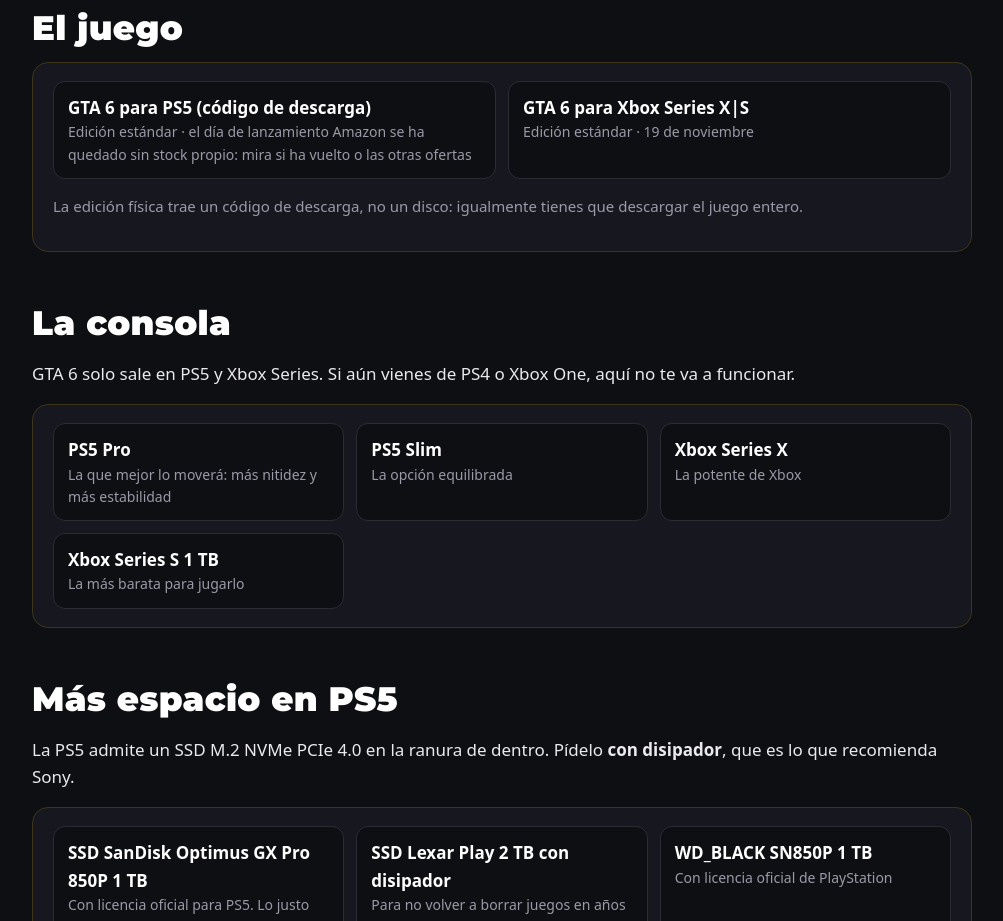
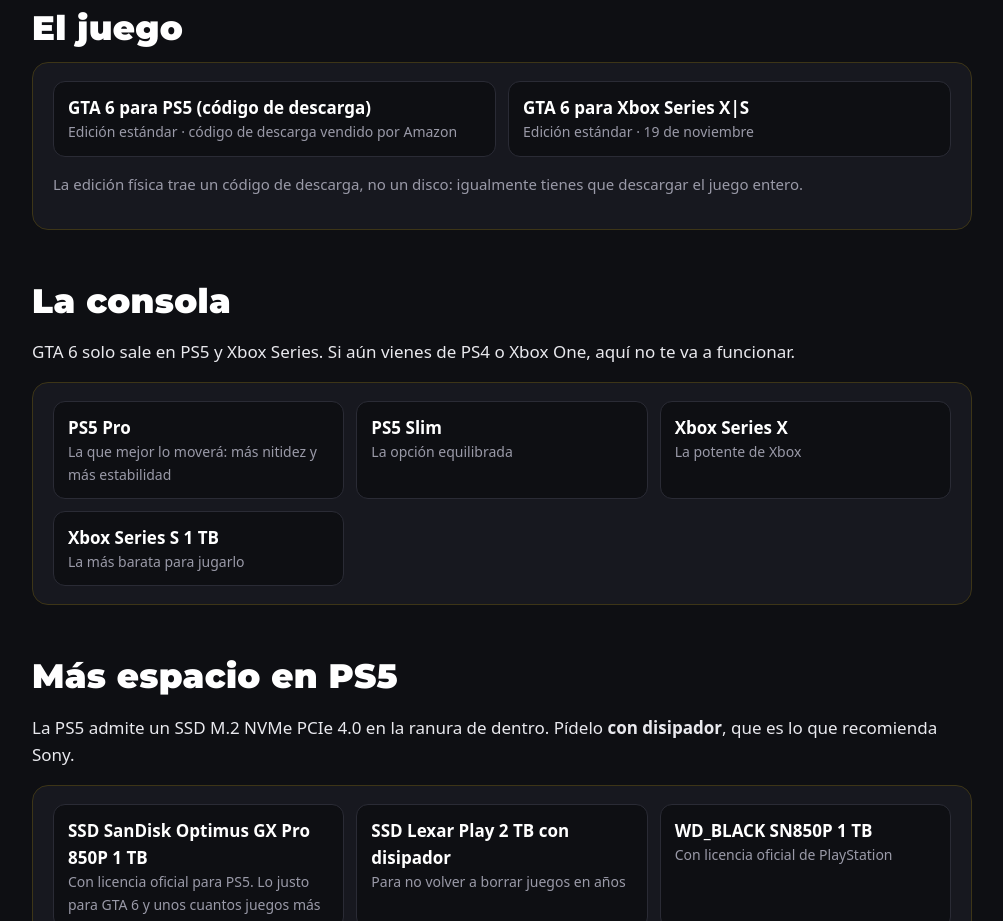
Before and after one commit to godcayt/godcayt.github.io, a plain HTML site: page equipo.html in a window 1280 px wide. Shown: the part 920-1841 px from the top of the page, without its empty margins (138-1141 px from the left). Drawn offline with Linux system fonts and the light colour scheme.

Commit message:
Equipo: GTA 6 vuelve a venderlo Amazon, quitado el aviso de sin stock
Co-Authored-By: Claude Opus 5.5 <noreply@anthropic.com>
Claude-Session: https://claude.ai/code/session_01X77GVo6A1QgwJNqAXvM6Au

```diff
--- a/equipo.html
+++ b/equipo.html
@@ -33,7 +33,7 @@
 <p class="lead">GTA 6 pide <b>hasta 212 GB libres</b>. En una PS5 de 825 GB te quedan unos 667 GB útiles (en la Slim de 1 TB, unos 848), así que con varios juegos grandes ya no cabe. Antes de comprar nada, mira si te basta con <a href="respuestas.html">borrar lo que no usas</a>. Si te falta algo, esto es lo que yo elegiría.</p>
 
 <h2>El juego</h2>
-<div class="card afi"><div class="prods"><a href="https://www.amazon.es/dp/B0GZH9BJYD?tag=godca06-21" rel="sponsored nofollow noopener" target="_blank">GTA 6 para PS5 (código de descarga)<i>Edición estándar · el día de lanzamiento Amazon se ha quedado sin stock propio: mira si ha vuelto o las otras ofertas</i></a><a href="https://www.amazon.es/s?k=Grand+Theft+Auto+VI+Xbox+Series&tag=godca06-21" rel="sponsored nofollow noopener" target="_blank">GTA 6 para Xbox Series X|S<i>Edición estándar · 19 de noviembre</i></a></div><p class="nota">La edición física trae un código de descarga, no un disco: igualmente tienes que descargar el juego entero.</p></div>
+<div class="card afi"><div class="prods"><a href="https://www.amazon.es/dp/B0GZH9BJYD?tag=godca06-21" rel="sponsored nofollow noopener" target="_blank">GTA 6 para PS5 (código de descarga)<i>Edición estándar · código de descarga vendido por Amazon</i></a><a href="https://www.amazon.es/s?k=Grand+Theft+Auto+VI+Xbox+Series&tag=godca06-21" rel="sponsored nofollow noopener" target="_blank">GTA 6 para Xbox Series X|S<i>Edición estándar · 19 de noviembre</i></a></div><p class="nota">La edición física trae un código de descarga, no un disco: igualmente tienes que descargar el juego entero.</p></div>
 
 <h2>La consola</h2>
 <p>GTA 6 solo sale en PS5 y Xbox Series. Si aún vienes de PS4 o Xbox One, aquí no te va a funcionar.</p>
```
